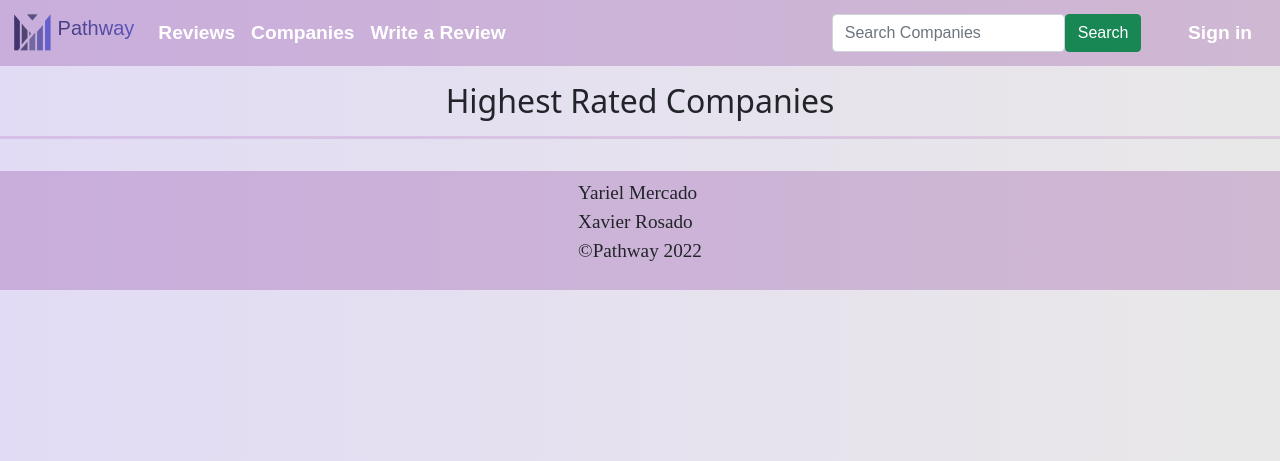
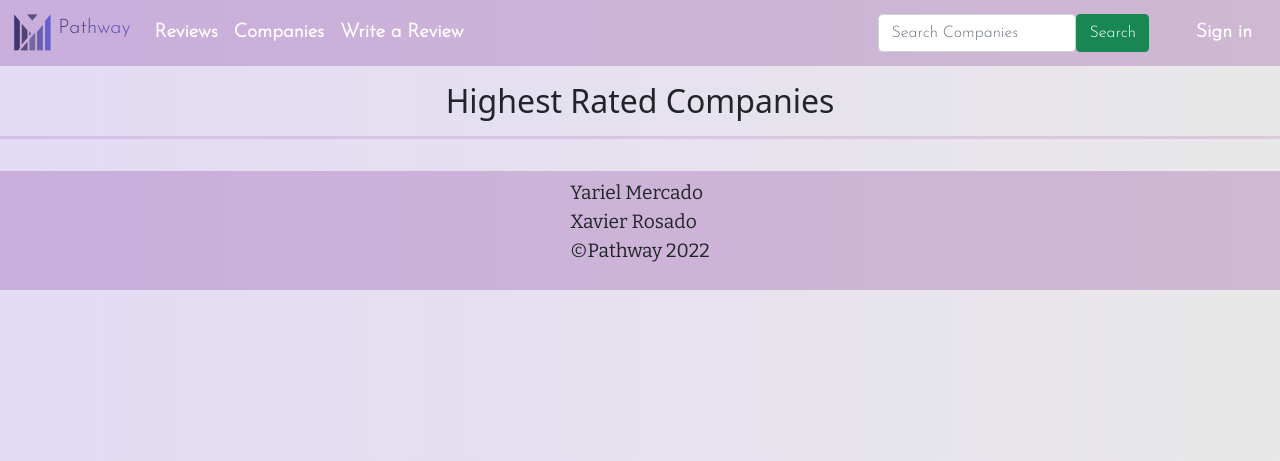
Before and after one commit to ymercad0/pathway, a Flask app: page /companies/ in a window 1280 px wide. Shown: the top 461 px of the page. Run offline with Flask 2, Linux system fonts and the light colour scheme; data that the repository does not hold is empty; some libraries are stand-ins or nearby versions.

Commit message:
font fix

```diff
--- a/templates/base.html
+++ b/templates/base.html
@@ -20,6 +20,13 @@
     integrity="sha384-ApNbgh9B+Y1QKtv3Rn7W3mgPxhU9K/ScQsAP7hUibX39j7fakFPskvXusvfa0b4Q"
     crossorigin="anonymous"></script>
 
+    <!-- Base Fonts -->
+    <link rel="preconnect" href="https://fonts.googleapis.com">
+    <link rel="preconnect" href="https://fonts.gstatic.com" crossorigin>
+    <link href="https://fonts.googleapis.com/css2?family=Josefin+Sans:wght@300&display=swap" rel="stylesheet">
+    <link href="https://fonts.googleapis.com/css2?family=Bitter:wght@400&display=swap" rel="stylesheet">
+    {% block head %} {% endblock %}
+</head>
   <body {% block bodyclass %}{% endblock %}>
     <!-- Top navbar -->
     <!-- Navbar can only be styled via inline styling (source: Bootstrap docs) -->
```
